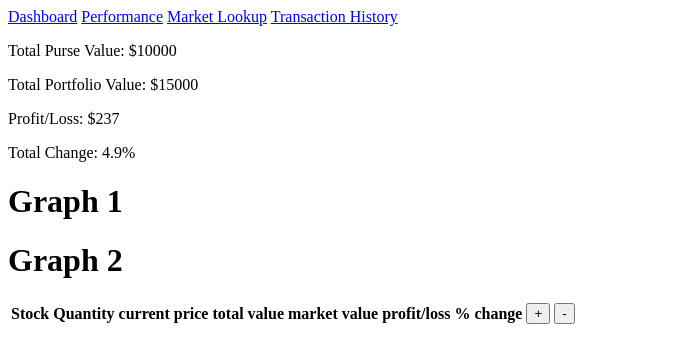
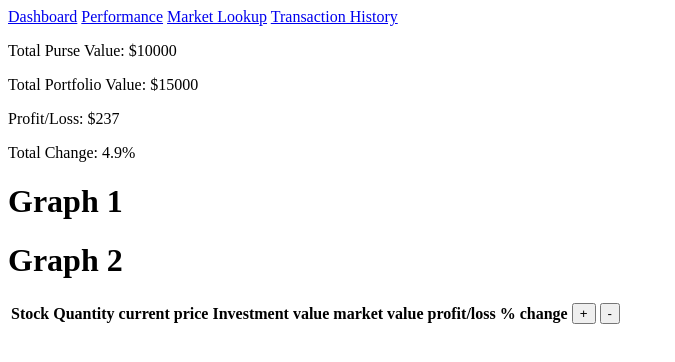
Before and after one commit to kprajval/Milkyway-pm, a website: page src/main/resources/templates/Dashboard.html in a window 1280 px wide. Shown: the whole page, without its empty margins (0-675 px from the left). Drawn offline with Linux system fonts and the light colour scheme.

Commit message:
minor updation in table row name

```diff
--- a/src/main/resources/templates/Dashboard.html
+++ b/src/main/resources/templates/Dashboard.html
@@ -31,7 +31,7 @@
                 <th>Stock</th>
                 <th>Quantity</th>
                 <th>current price</th>
-                <th>total value</th>
+                <th>Investment value</th>
                 <th>market value</th>
                 <th>profit/loss</th>
                 <th>% change</th>
```
